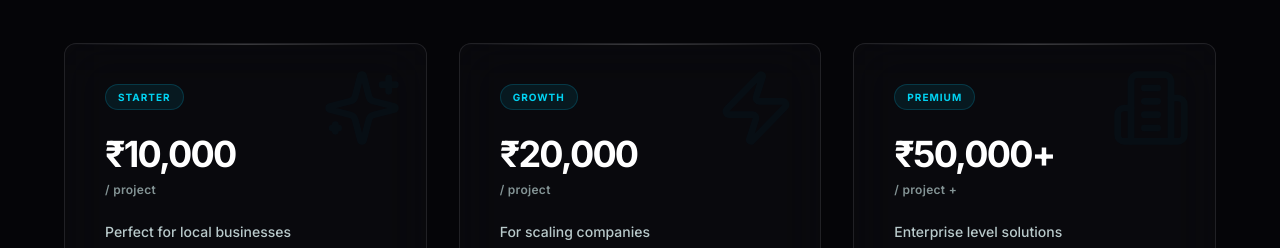
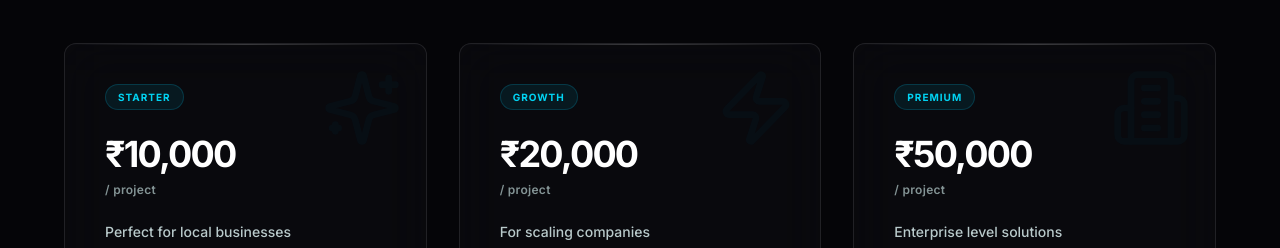
Before and after one commit to Ani0811/aether-agency, a React (Vite) app: page / in a window 1280 px wide. Shown: the part 4160-4408 px from the top of the page. Built offline with nearby package versions, Linux system fonts and the light colour scheme; no server answers.

Commit message:
Razorpay plugin

```diff
--- a/src/components/Pricing.jsx
+++ b/src/components/Pricing.jsx
@@ -23,8 +23,8 @@ const pricingData = {
       },
       {
         name: 'Premium', icon: Building2,
-        price: { INR: '₹50,000+', USD: '$600+' },
-        period: '/ project +',
+        price: { INR: '₹50,000', USD: '$600' },
+        period: '/ project',
         description: 'Enterprise level solutions',
         features: ['Advanced Integrations', 'Custom Dashboards', 'Workflow Automations', 'AI Features']
       }
@@ -165,8 +165,7 @@ export default function Pricing({ onScheduleCall }) {
                   <button
                     key={cat}
                     onClick={() => setActiveCategory(cat)}
-                    className={`flex items-center gap-2 px-4 py-2.5 rounded-xl text-sm font-bold transition-all ${
-                      isActive
+                    className={`flex items-center gap-2 px-4 py-2.5 rounded-xl text-sm font-bold transition-all ${isActive
                       ? 'bg-(--accent-blue) text-black shadow-lg'
                       : 'text-(--text-muted) hover:text-(--text-primary) hover:bg-white/5'
                       }`}
```
Lines whose indentation alone changed are shown as unchanged.
